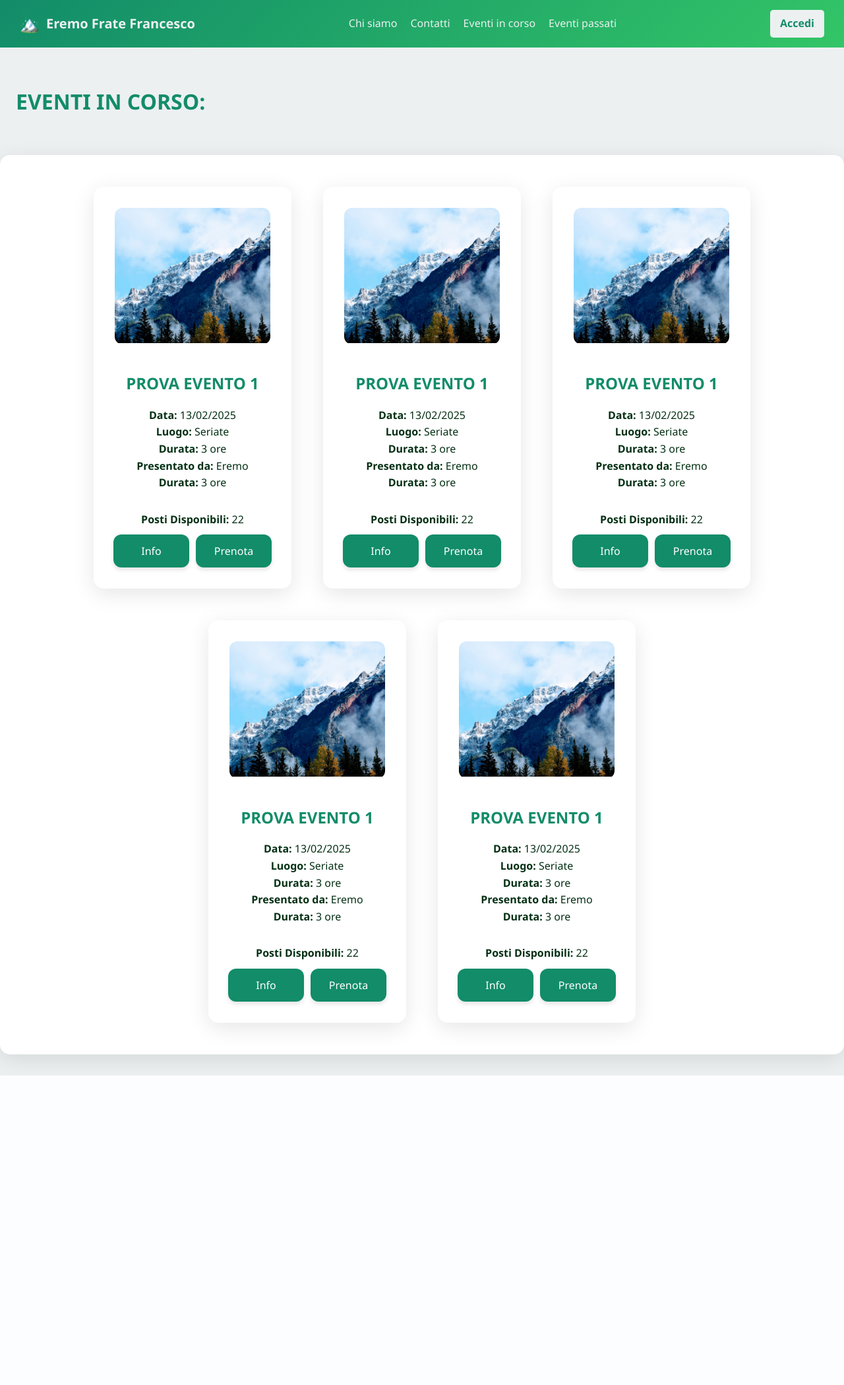
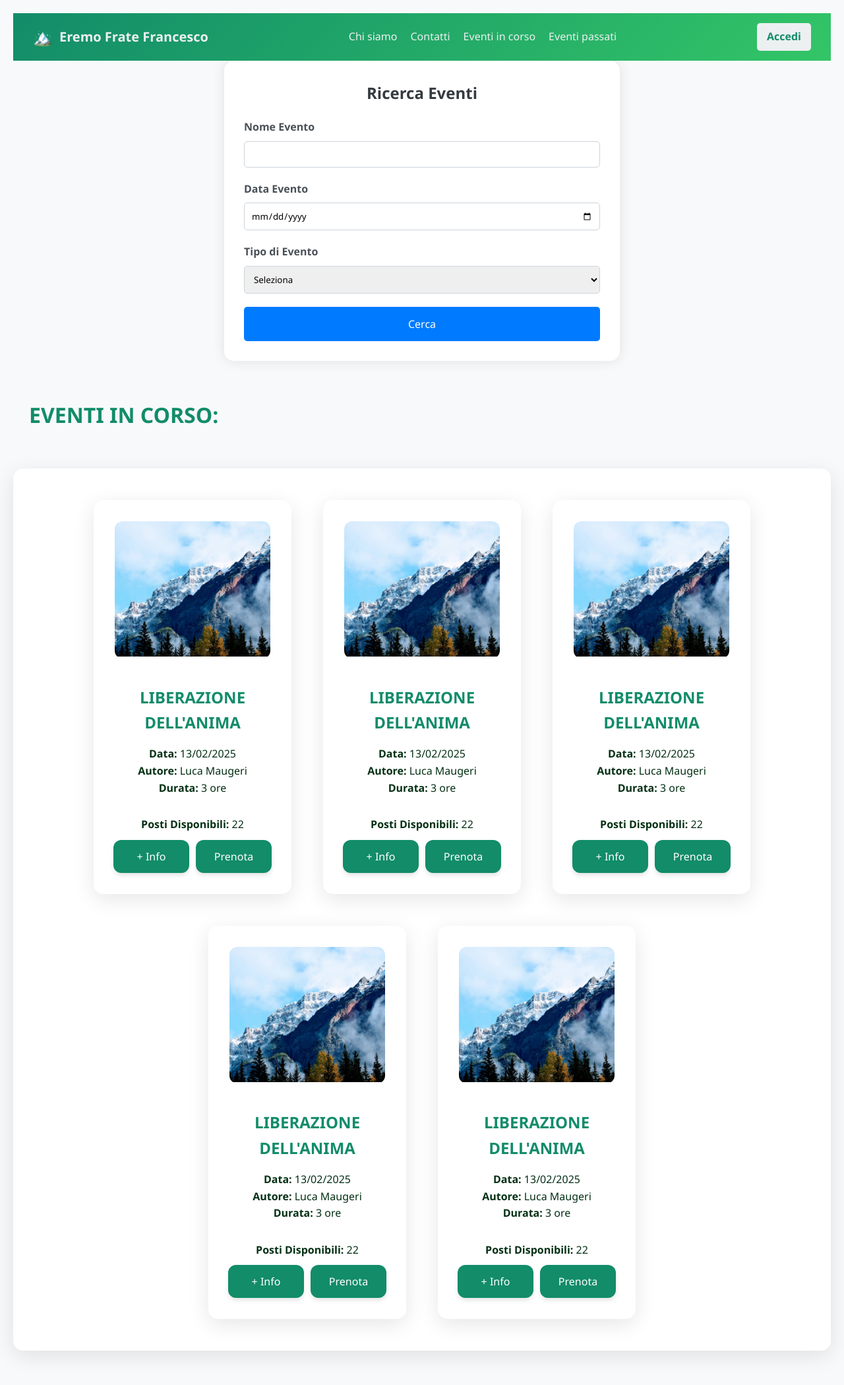
Before and after one commit to ProjetEremo/ProgettoEremo, a PHP site: page /eventiincorso.html in a window 1280 px wide. Shown: the whole page at 66% size. Before the commit the page ends 1630 px from the top, so only its background shows below. Run offline with PHP 8.4, Linux system fonts and the light colour scheme.

Commit message:
Modifica barra di ricerca

```diff
--- a/eremo/src/eventiincorso.html
+++ b/eremo/src/eventiincorso.html
@@ -56,6 +56,31 @@
         }
     </script>
 
+    <div class="search-box">
+        <h2>Ricerca Eventi</h2>
+        <form>
+            <div class="form-group">
+                <label for="eventName">Nome Evento</label>
+                <input type="text" id="eventName" name="eventName">
+            </div>
+            <div class="form-group">
+                <label for="eventDate">Data Evento</label>
+                <input type="date" id="eventDate" name="eventDate">
+            </div>
+            <div class="form-group">
+                <label for="eventType">Tipo di Evento</label>
+                <select id="eventType" name="eventType">
+                    <option value="">Seleziona</option>
+                    <option value="concerto">Concerto</option>
+                    <option value="sport">Sport</option>
+                    <option value="teatro">Teatro</option>
+                    <option value="conferenza">Conferenza</option>
+                </select>
+            </div>
+            <button type="submit" class="search-button">Cerca</button>
+        </form>
+    </div>
+
     <h1 class="titoloeventiincorso">EVENTI IN CORSO:</h1>
     <div class="event-card2">
         <div class="minievent-card">
@@ -65,17 +90,15 @@
                      class="minievent-image"
                      loading="lazy">
             </div>
-            <h1 class="titolominievent">PROVA EVENTO 1</h1>
+            <h1 class="titolominievent">LIBERAZIONE DELL'ANIMA</h1>
             <div class="container">
                 <p><b>Data:</b> 13/02/2025</p>
-                <p><b>Luogo:</b> Seriate</p>
-                <p><b>Durata:</b> 3 ore</p>
-                <p><b>Presentato da:</b> Eremo</p>
+                <p><b>Autore:</b> Luca Maugeri</p>
                 <p><b>Durata:</b> 3 ore</p>
             </div>
             <p class="PostiDisp"><b>Posti Disponibili:</b> 22</p>
             <div class="label-container">
-                <button type="button">Info</button>
+                <button type="button">+ Info</button>
                 <button type="button">Prenota</button>
             </div>
         </div>
@@ -86,17 +109,15 @@
                      class="minievent-image"
                      loading="lazy">
             </div>
-            <h1 class="titolominievent">PROVA EVENTO 1</h1>
+            <h1 class="titolominievent">LIBERAZIONE DELL'ANIMA</h1>
             <div class="container">
                 <p><b>Data:</b> 13/02/2025</p>
-                <p><b>Luogo:</b> Seriate</p>
-                <p><b>Durata:</b> 3 ore</p>
-                <p><b>Presentato da:</b> Eremo</p>
+                <p><b>Autore:</b> Luca Maugeri</p>
                 <p><b>Durata:</b> 3 ore</p>
             </div>
             <p class="PostiDisp"><b>Posti Disponibili:</b> 22</p>
             <div class="label-container">
-                <button type="button">Info</button>
+                <button type="button">+ Info</button>
                 <button type="button">Prenota</button>
             </div>
         </div>
@@ -107,17 +128,15 @@
                      class="minievent-image"
                      loading="lazy">
             </div>
-            <h1 class="titolominievent">PROVA EVENTO 1</h1>
+            <h1 class="titolominievent">LIBERAZIONE DELL'ANIMA</h1>
             <div class="container">
                 <p><b>Data:</b> 13/02/2025</p>
-                <p><b>Luogo:</b> Seriate</p>
-                <p><b>Durata:</b> 3 ore</p>
-                <p><b>Presentato da:</b> Eremo</p>
+                <p><b>Autore:</b> Luca Maugeri</p>
                 <p><b>Durata:</b> 3 ore</p>
             </div>
             <p class="PostiDisp"><b>Posti Disponibili:</b> 22</p>
             <div class="label-container">
-                <button type="button">Info</button>
+                <button type="button">+ Info</button>
                 <button type="button">Prenota</button>
             </div>
         </div>
@@ -128,17 +147,15 @@
                      class="minievent-image"
                      loading="lazy">
             </div>
-            <h1 class="titolominievent">PROVA EVENTO 1</h1>
+            <h1 class="titolominievent">LIBERAZIONE DELL'ANIMA</h1>
             <div class="container">
                 <p><b>Data:</b> 13/02/2025</p>
-                <p><b>Luogo:</b> Seriate</p>
-                <p><b>Durata:</b> 3 ore</p>
-                <p><b>Presentato da:</b> Eremo</p>
+                <p><b>Autore:</b> Luca Maugeri</p>
                 <p><b>Durata:</b> 3 ore</p>
             </div>
             <p class="PostiDisp"><b>Posti Disponibili:</b> 22</p>
             <div class="label-container">
-                <button type="button">Info</button>
+                <button type="button">+ Info</button>
                 <button type="button">Prenota</button>
             </div>
         </div>
@@ -149,19 +166,18 @@
                      class="minievent-image"
                      loading="lazy">
             </div>
-            <h1 class="titolominievent">PROVA EVENTO 1</h1>
+            <h1 class="titolominievent">LIBERAZIONE DELL'ANIMA</h1>
             <div class="container">
                 <p><b>Data:</b> 13/02/2025</p>
-                <p><b>Luogo:</b> Seriate</p>
-                <p><b>Durata:</b> 3 ore</p>
-                <p><b>Presentato da:</b> Eremo</p>
+                <p><b>Autore:</b> Luca Maugeri</p>
                 <p><b>Durata:</b> 3 ore</p>
             </div>
             <p class="PostiDisp"><b>Posti Disponibili:</b> 22</p>
             <div class="label-container">
-                <button type="button">Info</button>
+                <button type="button">+ Info</button>
                 <button type="button">Prenota</button>
             </div>
+        </div>
         </div>
     </div>
 </body>
--- a/eremo/src/style.css
+++ b/eremo/src/style.css
@@ -678,3 +678,58 @@ body {
 .container {
   text-align: center;
 }
+
+
+body {
+  font-family: 'Helvetica Neue', sans-serif;
+  background-color: #f8f9fa;
+  padding: 20px;
+}
+.search-box {
+  max-width: 600px;
+  margin: 0 auto;
+  background: #ffffff;
+  padding: 30px;
+  border-radius: 15px;
+  box-shadow: 0 0 20px rgba(0,0,0,0.1);
+}
+.search-box h2 {
+  margin-bottom: 20px;
+  color: #343a40;
+  text-align: center;
+}
+.form-group {
+  margin-bottom: 20px;
+}
+.form-group label {
+  display: block;
+  margin-bottom: 8px;
+  font-weight: bold;
+  color: #495057;
+}
+.form-group input, .form-group select {
+  width: 100%;
+  padding: 10px;
+  box-sizing: border-box;
+  border: 1px solid #ced4da;
+  border-radius: 5px;
+}
+.form-group input:focus, .form-group select:focus {
+  outline: none;
+  border-color: #007bff;
+}
+.search-button {
+  display: block;
+  width: 100%;
+  background: #007bff;
+  color: white;
+  border: none;
+  padding: 15px;
+  cursor: pointer;
+  border-radius: 5px;
+  font-size: 16px;
+  transition: background 0.3s ease;
+}
+.search-button:hover {
+  background: #0056b3;
+}
```
